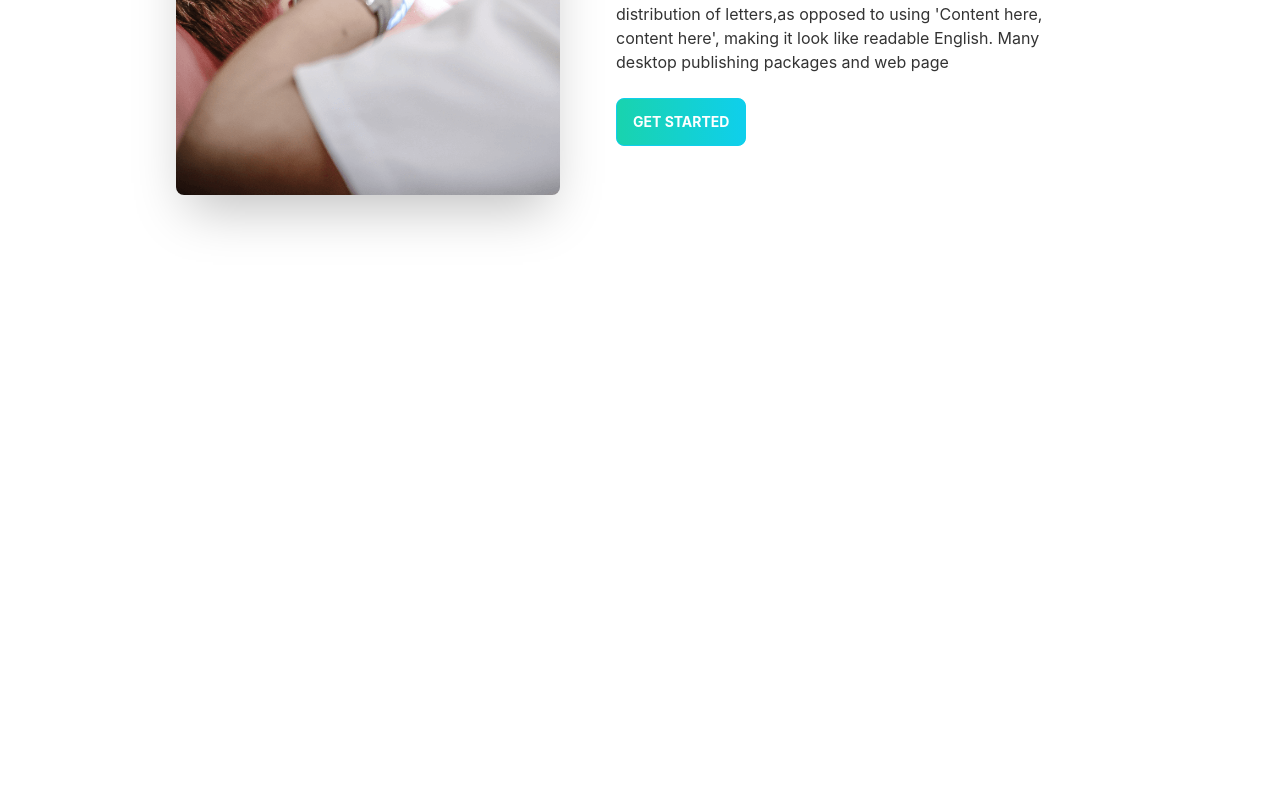
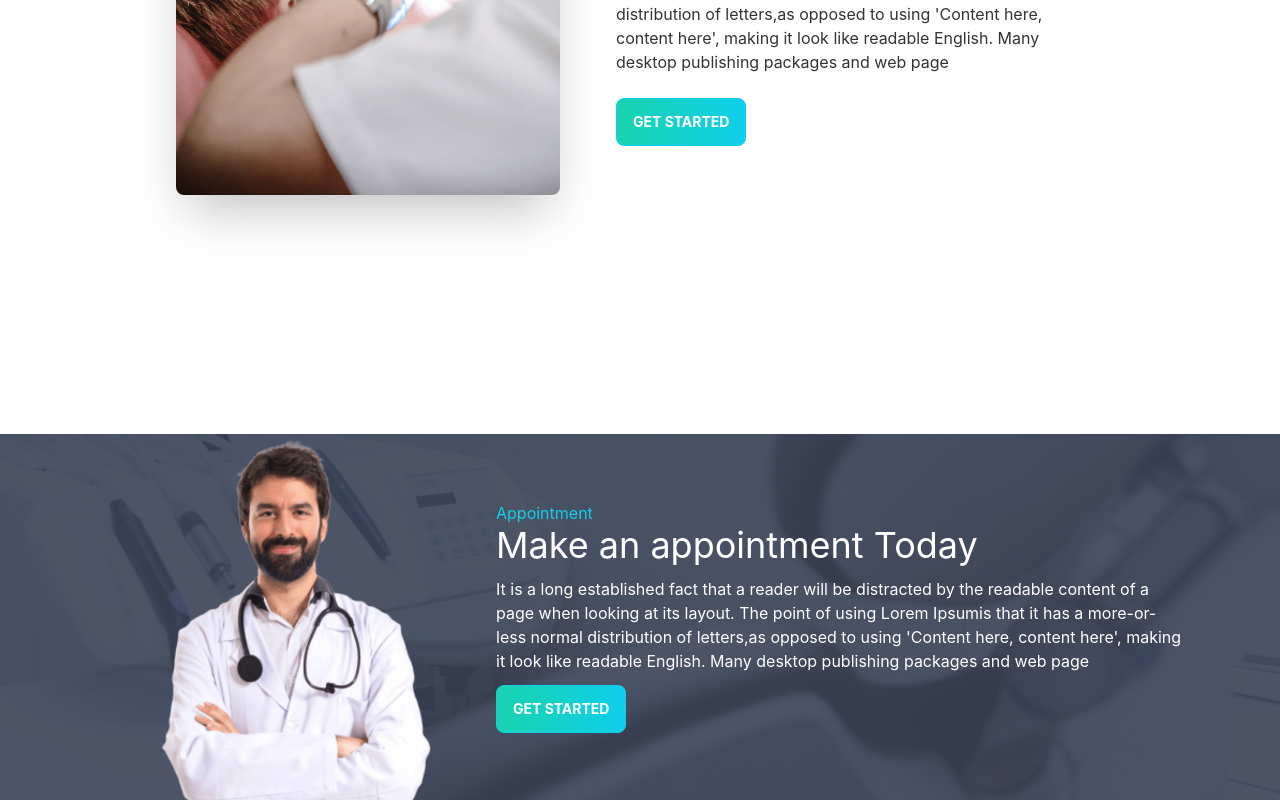
Before and after one commit to AshikurRahmanMunna/doctors-portal-client, a React (Create React App) app: page / in a window 1280 px wide. Shown: the part 2057-2857 px from the top of the page. Before the commit the page ends 2539 px from the top, so only its background shows below. Built offline with nearby package versions, Linux system fonts and the light colour scheme.

Commit message:
Added Service and appointment hero

```diff
--- /dev/null
+++ b/src/Pages/Home/Appointment.js
@@ -0,0 +1,35 @@
+import React from "react";
+import PrimaryButton from "../Shared/PrimaryButton";
+import doctor from '../../assets/images/doctor-small.png';
+import appointment from '../../assets/images/appointment.png';
+
+const Appointment = () => {
+  return (
+    <div style={{background: `url(${appointment})`, backgroundPosition: 'center', backgroundRepeat: 'no-repeat', backgroundSize: 'cover', margin: '-48px'}} >
+      <div className="hero text-white px-24">
+        <div className="hero-content flex-col p-0 lg:flex-row">
+          <img
+            src={doctor}
+            className="max-w-sm h-100 rounded-lg m-0 p-0"
+            alt="doctor"
+          />
+          <div className="my-16">
+            <p className="text-primary">Appointment</p>
+            <h1 className="text-4xl mb-3">Make an appointment Today</h1>
+            <p className="mb-3">
+              It is a long established fact that a reader will be distracted by
+              the readable content of a page when looking at its layout. The
+              point of using Lorem Ipsumis that it has a more-or-less normal
+              distribution of letters,as opposed to using 'Content here, content
+              here', making it look like readable English. Many desktop
+              publishing packages and web page
+            </p>
+            <PrimaryButton>Get Started</PrimaryButton>
+          </div>
+        </div>
+      </div>
+    </div>
+  );
+};
+
+export default Appointment;
--- a/src/Pages/Home/Home.js
+++ b/src/Pages/Home/Home.js
@@ -1,4 +1,5 @@
 import React from 'react';
+import Appointment from './Appointment';
 import Banner from './Banner';
 import Info from './Info';
 import Services from './Services';
@@ -9,6 +10,7 @@ const Home = () => {
             <Banner></Banner>
             <Info></Info>
             <Services></Services>
+            <Appointment></Appointment>
         </div>
     );
 };
```
